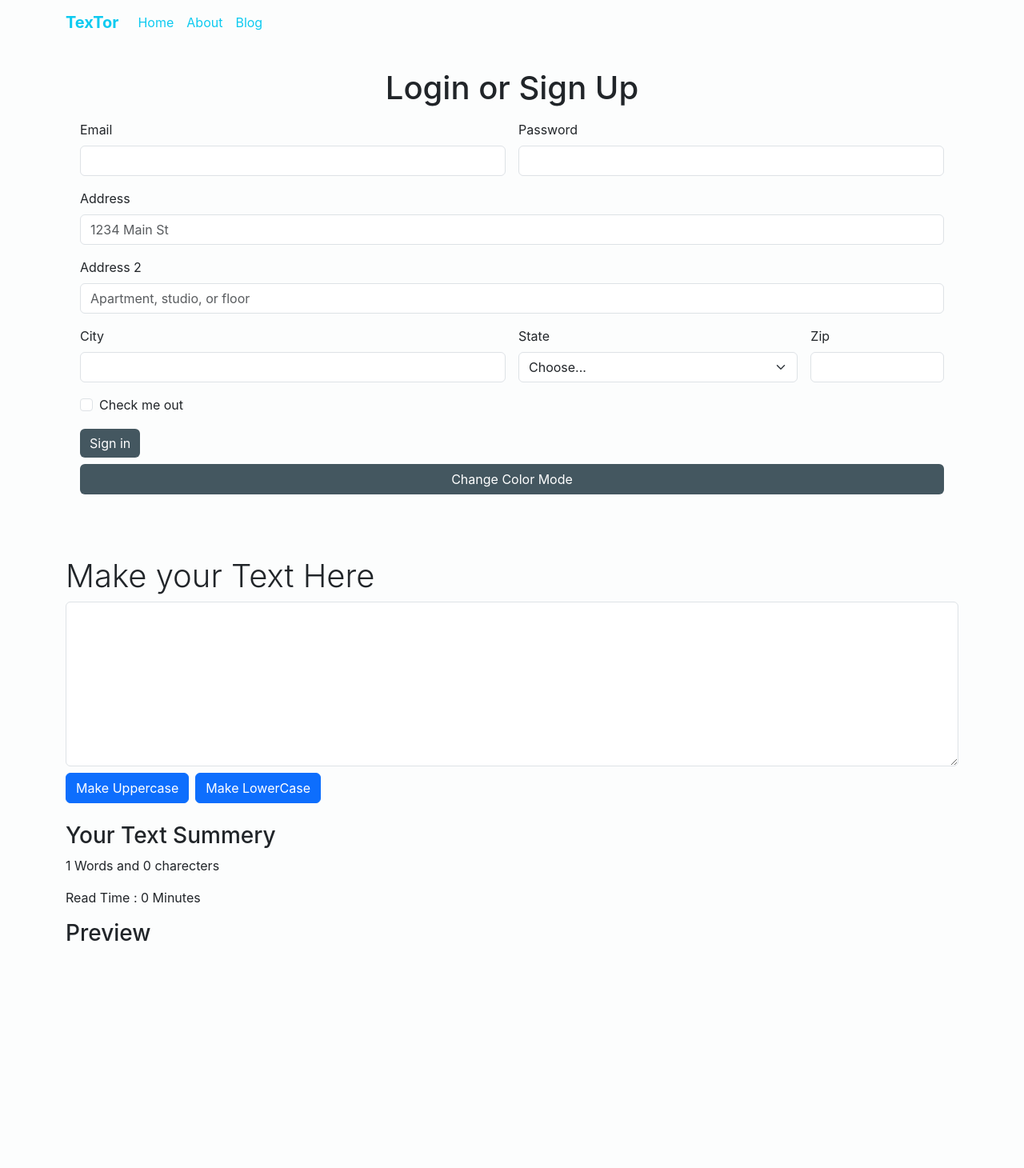
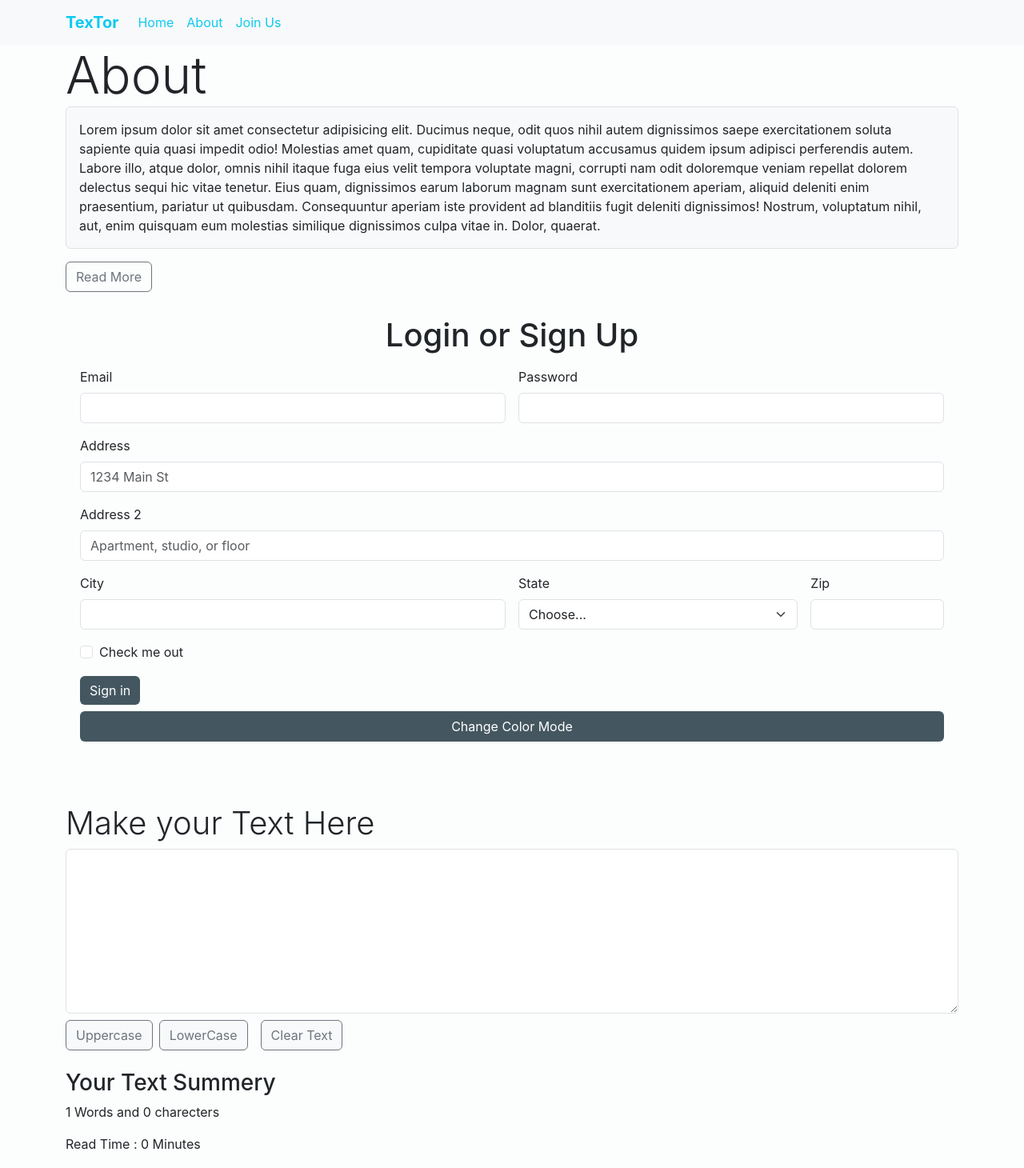
Before and after one commit to SalmanFarshe/Text_Utilities, a React (Create React App) app: page / in a window 1280 px wide. Shown: the top 1460 px of the page at 80% size. Before the commit the page ends 1199 px from the top, so only its background shows below. Built offline with nearby package versions, Linux system fonts and the light colour scheme.

Commit message:
Dark More Color Theme Fixed

```diff
--- a/src/App.js
+++ b/src/App.js
@@ -2,6 +2,7 @@ import "./App.css";
 import NavBar from "./Components/NavBar";
 import TextForm from "./Components/TextForm";
 import LogIN from "./Components/LogIN";
+import About from "./Components/About";
 
 function App() {
   return (
@@ -10,8 +11,9 @@ function App() {
         brandName="TexTor"
         itemOne="Home"
         itemTwo="About"
-        itemThree="Blog"
-      />
+        itemThree="Join Us"
+        />
+        <About/>
         <LogIN />
       <TextForm />
     </>
--- /dev/null
+++ b/src/Components/About.js
@@ -0,0 +1,11 @@
+import React from "react";
+
+export default function About() {
+  return (
+    <div className="container">
+          <div className="display-3">About</div>
+          <p className="bg-body-tertiary p-3 border rounded">Lorem ipsum dolor sit amet consectetur adipisicing elit. Ducimus neque, odit quos nihil autem dignissimos saepe exercitationem soluta sapiente quia quasi impedit odio! Molestias amet quam, cupiditate quasi voluptatum accusamus quidem ipsum adipisci perferendis autem. Labore illo, atque dolor, omnis nihil itaque fuga eius velit tempora voluptate magni, corrupti nam odit doloremque veniam repellat dolorem delectus sequi hic vitae tenetur. Eius quam, dignissimos earum laborum magnam sunt exercitationem aperiam, aliquid deleniti enim praesentium, pariatur ut quibusdam. Consequuntur aperiam iste provident ad blanditiis fugit deleniti dignissimos! Nostrum, voluptatum nihil, aut, enim quisquam eum molestias similique dignissimos culpa vitae in. Dolor, quaerat.</p>
+          <button type="button" className="btn btn-outline-secondary">Read More</button>
+    </div>
+  );
+}
--- a/src/Components/LogIN.js
+++ b/src/Components/LogIN.js
@@ -11,7 +11,7 @@ export default function LogIN() {
     background: "#445760",
   };
   let SubmitButtonColorTheme = {
-    border:"none",
+    border: "none",
     color: "white",
     background: "#445760",
   };
@@ -36,7 +36,6 @@ export default function LogIN() {
         color: "black",
         background: "white",
       });
-
     } else {
       setColorMode({
         background: "",
--- a/src/Components/NavBar.js
+++ b/src/Components/NavBar.js
@@ -1,7 +1,7 @@
 import React from "react";
 export default function NavBar(props) {
   return (
-    <nav className="navbar navbar-expand-lg">
+    <nav className="navbar navbar-expand-lg bg-body-tertiary">
       <div className="container">
         <a className="navbar-brand text-info" href="\">
           <b>{props.brandName}</b>
--- a/src/Components/TextForm.js
+++ b/src/Components/TextForm.js
@@ -11,6 +11,9 @@ export default function TextForm() {
   const toLowerClick = () => {
     let lowerText = textValue.toLowerCase();
     newValue(lowerText);
+  };
+  const clearText = () => {
+    newValue("");
   };
   const [textValue, newValue] = useState("");
   return (
@@ -26,11 +29,23 @@ export default function TextForm() {
               value={textValue}
               onChange={onchangevalue}
             ></textarea>
-            <button className="btn btn-primary my-2" onClick={toUpperClick}>
-              Make Uppercase
+            <button
+              className="btn btn-outline-secondary btn-light my-2"
+              onClick={toUpperClick}
+            >
+              Uppercase
             </button>
-            <button className="btn btn-primary m-2" onClick={toLowerClick}>
-              Make LowerCase
+            <button
+              className="btn btn-outline-secondary btn-light m-2"
+              onClick={toLowerClick}
+            >
+              LowerCase
+            </button>
+            <button
+              className="btn btn-outline-secondary btn-light m-2"
+              onClick={clearText}
+            >
+              Clear Text
             </button>
           </div>
         </div>
```
Also changed, not shown: 1 other file (tests, documents, lock files or other folders).
